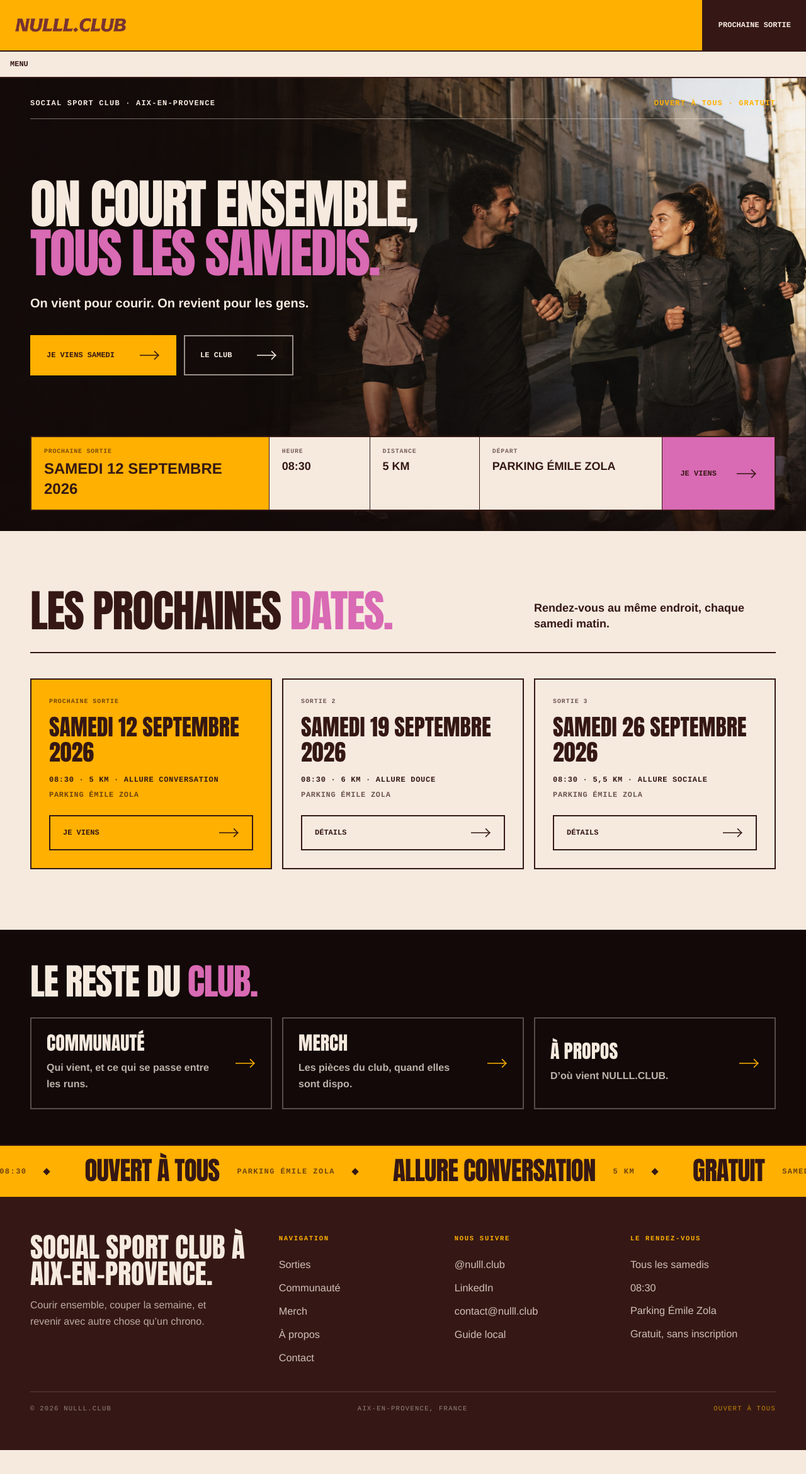
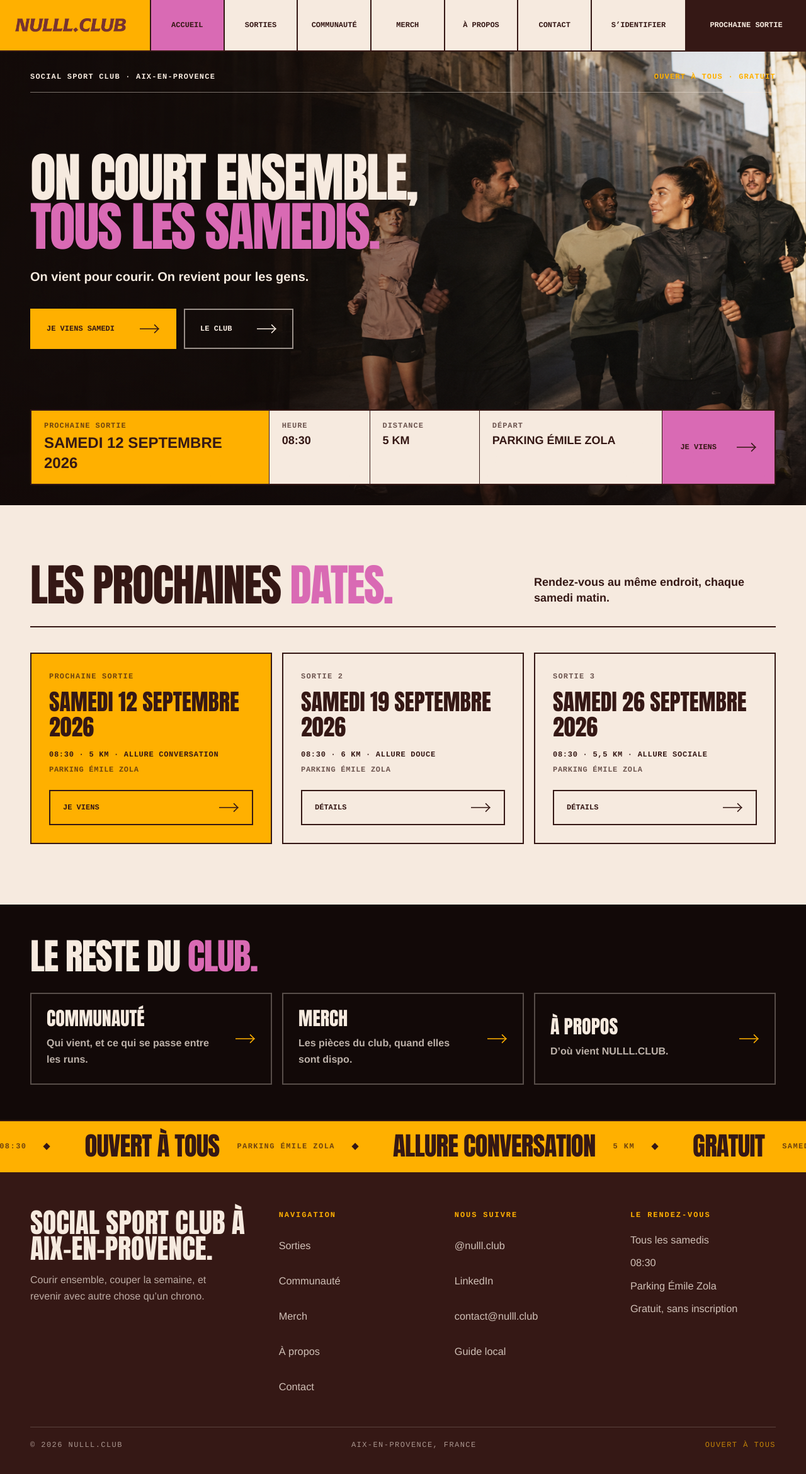
Before and after one commit to nulllclubcontact-fr/NULLL, a Next.js app: page /fr in a window 1280 px wide. Shown: the top 2340 px of the page at 63% size. Before the commit the page ends 2302 px from the top, so only its background shows below. Built offline with nearby package versions, Linux system fonts and the light colour scheme.

Commit message:
Améliore le responsive et l’accessibilité

```diff
--- a/components/countdown.tsx
+++ b/components/countdown.tsx
@@ -52,7 +52,7 @@ export function Countdown({ isoDate, centered = false }: { isoDate: string; cent
 
   return (
     <div className="countdown-shell">
-      <p className="font-mono text-[.65rem] font-black uppercase tracking-[.18em] opacity-55">Départ dans</p>
+      <p className="font-mono text-xs font-black uppercase tracking-[.18em] opacity-65">Départ dans</p>
       <div className={`mt-3 flex items-end gap-4 sm:gap-6 ${centered ? "justify-center" : ""}`}>
         {cells.map(([value, label], index) => (
           <div className="flex items-end gap-4 sm:gap-6" key={label}>
--- a/components/home-experience.tsx
+++ b/components/home-experience.tsx
@@ -30,7 +30,7 @@ export function HomeExperience({
   return (
     <>
       {/* ---------------- HERO ---------------- */}
-      <section className="relative overflow-hidden bg-[#120908] text-[#f6eadf]" aria-labelledby="home-title">
+      <section className="relative min-h-[calc(100svh-124px)] overflow-hidden bg-[#120908] text-[#f6eadf] xl:min-h-[calc(100svh-82px)]" aria-labelledby="home-title">
         <Image
           alt="Le groupe NULLL.CLUB court dans une rue d’Aix-en-Provence au lever du soleil"
           className="hero-photo object-cover object-[62%_center]"
@@ -39,7 +39,7 @@ export function HomeExperience({
           sizes="100vw"
           src="/assets/photos/hero-nulll-aix-v2.png"
         />
-        <div className="absolute inset-0 bg-[linear-gradient(100deg,rgba(18,9,8,.82)_0%,rgba(18,9,8,.55)_34%,rgba(18,9,8,.12)_62%,rgba(18,9,8,0)_100%)]" />
+        <div className="absolute inset-0 bg-[linear-gradient(100deg,rgba(18,9,8,.88)_0%,rgba(18,9,8,.68)_48%,rgba(18,9,8,.2)_100%)] sm:bg-[linear-gradient(100deg,rgba(18,9,8,.82)_0%,rgba(18,9,8,.55)_34%,rgba(18,9,8,.12)_62%,rgba(18,9,8,0)_100%)]" />
         <div className="absolute inset-x-0 bottom-0 h-1/3 bg-[linear-gradient(to_top,rgba(18,9,8,.75),transparent)]" />
 
         <div className="relative mx-auto flex max-w-[1800px] flex-col px-5 pb-5 pt-6 sm:px-8 sm:pb-8 sm:pt-8 xl:px-12">
@@ -48,7 +48,7 @@ export function HomeExperience({
             <span className="text-[#ffb000]">Ouvert à tous · Gratuit</span>
           </div>
 
-          <div className="max-w-3xl py-16 sm:py-24">
+          <div className="max-w-3xl py-12 sm:py-24">
             <h1 className="home-title font-display uppercase tracking-[-.03em]" id="home-title">
               <span className="hero-rise" style={{ animationDelay: "80ms" }}>On court ensemble,</span>
               <span className="hero-rise text-[#d96ab4]" style={{ animationDelay: "200ms" }}>tous les samedis.</span>
@@ -107,7 +107,7 @@ export function HomeExperience({
               <li key={run.id}>
                 <article className={`flex h-full flex-col justify-between gap-6 border-2 border-[#351815] p-6 sm:p-7 ${index === 0 ? "bg-[#ffb000]" : ""}`}>
                   <div>
-                    <p className="font-mono text-[.62rem] font-black uppercase tracking-[.1em] opacity-70">
+                    <p className="font-mono text-xs font-black uppercase tracking-[.1em] opacity-70">
                       {index === 0 ? "Prochaine sortie" : `Sortie ${index + 1}`}
                     </p>
                     <p className="mt-3 font-display text-3xl uppercase leading-none sm:text-4xl">{run.date}</p>
@@ -179,7 +179,7 @@ export function HomeExperience({
 function RunDatum({ emphasis = false, label, value }: { emphasis?: boolean; label: string; value: string }) {
   return (
     <div className={`${emphasis ? "bg-[#ffb000]" : ""} border-b border-[#351815] px-5 py-4 last:border-b-0 md:border-b-0 md:border-r`}>
-      <p className="font-mono text-[.62rem] font-black uppercase tracking-[.08em] opacity-65">{label}</p>
+      <p className="font-mono text-xs font-black uppercase tracking-[.08em] opacity-70">{label}</p>
       <p className={`${emphasis ? "text-xl sm:text-2xl" : "text-lg"} mt-1 font-black uppercase leading-tight`}>{value}</p>
     </div>
   );
--- a/components/site-shell.tsx
+++ b/components/site-shell.tsx
@@ -45,11 +45,11 @@ export function SiteHeader({
 
   return (
     <header className="sticky top-0 z-50 border-b-2 border-[#351815] bg-[#f6eadf]">
-      <div className="mx-auto grid min-h-20 w-full max-w-none grid-cols-[minmax(0,1fr)_auto] items-stretch 2xl:grid-cols-[280px_minmax(0,1fr)_170px_220px]">
+      <div className="mx-auto grid min-h-20 w-full max-w-none grid-cols-[minmax(0,1fr)_auto] items-stretch xl:grid-cols-[240px_minmax(0,1fr)_150px_190px] 2xl:grid-cols-[280px_minmax(0,1fr)_170px_220px]">
         <Link className="flex items-center border-r-2 border-[#351815] px-4 transition hover:bg-[#ffb000] sm:px-6" href={getRoute(locale, "home")}>
           <Image alt="NULLL.CLUB" className="h-auto w-36 sm:w-44" height={157} priority src="/assets/nulll-new/logo-burgundy.png" width={1225} />
         </Link>
-        <nav aria-label="Navigation principale" className="hidden min-w-0 grid-cols-6 font-mono text-xs font-black uppercase 2xl:grid">
+        <nav aria-label="Navigation principale" className="hidden min-w-0 grid-cols-6 font-mono text-xs font-black uppercase xl:grid">
           {copy.nav.map((item: { key: RouteKey; label: string }) => (
             <Link
               aria-current={item.key === current ? "page" : undefined}
@@ -65,7 +65,7 @@ export function SiteHeader({
         </nav>
         <Link
           aria-current={isIdentification ? "page" : undefined}
-          className={`hidden place-items-center border-r-2 border-[#351815] px-3 text-center font-mono text-xs font-black uppercase transition hover:bg-[#d96ab4] 2xl:grid ${
+          className={`hidden place-items-center border-r-2 border-[#351815] px-3 text-center font-mono text-xs font-black uppercase transition hover:bg-[#d96ab4] xl:grid ${
             isIdentification ? "bg-[#d96ab4]" : ""
           }`}
           href="/identification"
@@ -76,8 +76,8 @@ export function SiteHeader({
           <span className="sm:hidden">Courir</span><span className="hidden sm:inline">Prochaine sortie</span>
         </Link>
       </div>
-      <details className="border-t-2 border-[#351815] 2xl:hidden">
-        <summary className="cursor-pointer px-4 py-3 font-mono text-xs font-black uppercase">Menu</summary>
+      <details className="border-t-2 border-[#351815] xl:hidden">
+        <summary className="flex min-h-11 cursor-pointer items-center px-4 py-3 font-mono text-xs font-black uppercase">Menu</summary>
         <nav aria-label="Navigation mobile" className="grid border-t-2 border-[#351815] font-mono text-xs font-black uppercase">
           {copy.nav.map((item: { key: RouteKey; label: string }) => (
             <Link className={`border-b-2 border-[#351815] px-4 py-4 ${item.key === current ? "bg-[#d96ab4]" : ""}`} href={getRoute(locale, item.key)} key={item.key}>
@@ -96,7 +96,7 @@ export function SiteHeader({
 export function SiteFooter({ copy, locale }: { copy: ShellCopy; locale: Locale }) {
   return (
     <footer className="border-t-2 border-[#351815] bg-[#351815] text-[#f6eadf]">
-      <div className="mx-auto max-w-[1600px] px-5 py-12 sm:px-8 sm:py-14 xl:px-12">
+      <div className="mx-auto max-w-[1600px] px-5 py-10 sm:px-8 sm:py-14 xl:px-12">
         <div className="grid gap-10 lg:grid-cols-[1.5fr_1fr_1fr_1fr] lg:gap-12">
           <div>
             <p className="max-w-[13ch] font-display text-[clamp(2rem,3.4vw,2.9rem)] uppercase leading-[.96] [overflow-wrap:normal]">
@@ -129,7 +129,7 @@ export function SiteFooter({ copy, locale }: { copy: ShellCopy; locale: Locale }
           />
 
           <div>
-            <p className="font-mono text-[.66rem] font-black uppercase tracking-[.16em] text-[#ffb000]">Le rendez-vous</p>
+            <p className="font-mono text-xs font-black uppercase tracking-[.16em] text-[#ffb000]">Le rendez-vous</p>
             <ul className="mt-5 space-y-3 text-[1.02rem] text-[#f6eadf]/80">
               <li>Tous les samedis</li>
               <li>08:30</li>
@@ -139,7 +139,7 @@ export function SiteFooter({ copy, locale }: { copy: ShellCopy; locale: Locale }
           </div>
         </div>
 
-        <div className="mt-10 flex flex-col gap-3 border-t border-[#f6eadf]/20 pt-5 font-mono text-[.66rem] uppercase tracking-[.12em] text-[#f6eadf]/50 sm:flex-row sm:items-center sm:justify-between">
+        <div className="mt-10 flex flex-col gap-3 border-t border-[#f6eadf]/20 pt-5 font-mono text-xs uppercase tracking-[.12em] text-[#f6eadf]/60 sm:flex-row sm:items-center sm:justify-between">
           <span>© 2026 NULLL.CLUB</span>
           <span>Aix-en-Provence, France</span>
           <span className="text-[#ffb000]/70">Ouvert à tous</span>
@@ -152,12 +152,12 @@ export function SiteFooter({ copy, locale }: { copy: ShellCopy; locale: Locale }
 function FooterColumn({ title, links }: { title: string; links: Array<{ href: string; label: string }> }) {
   return (
     <div>
-      <p className="font-mono text-[.66rem] font-black uppercase tracking-[.16em] text-[#ffb000]">{title}</p>
+      <p className="font-mono text-xs font-black uppercase tracking-[.16em] text-[#ffb000]">{title}</p>
       <ul className="mt-5 space-y-3">
         {links.map((link) => (
           <li key={link.href}>
             <Link
-              className="text-[1.02rem] text-[#f6eadf]/80 transition-colors hover:text-[#f6eadf] focus-visible:outline-2 focus-visible:outline-offset-4 focus-visible:outline-[#ffb000]"
+              className="inline-flex min-h-11 items-center py-2 text-[1.02rem] text-[#f6eadf]/80 transition-colors hover:text-[#f6eadf] focus-visible:outline-2 focus-visible:outline-offset-4 focus-visible:outline-[#ffb000]"
               href={link.href}
             >
               {link.label}
@@ -190,9 +190,9 @@ export function HeroPanel({
 }) {
   return (
     <section className="mx-auto grid w-full max-w-none gap-6 px-4 py-8 sm:px-6 xl:grid-cols-[minmax(0,1fr)_minmax(360px,0.68fr)] xl:px-8 xl:py-12">
-      <div className="border-2 border-[#351815] bg-[#f6eadf] p-6 shadow-[8px_8px_0_#d96ab4] xl:p-10">
+      <div className="min-w-0 border-2 border-[#351815] bg-[#f6eadf] p-5 shadow-[6px_6px_0_#d96ab4] sm:p-6 sm:shadow-[8px_8px_0_#d96ab4] xl:p-10">
         <p className="inline-flex border-2 border-[#351815] bg-[#ffb000] px-3 py-2 font-mono text-xs font-black uppercase">{stamp} / {label}</p>
-        <h1 className="mt-8 max-w-4xl font-display text-[clamp(3.4rem,7.5vw,7.4rem)] uppercase leading-[0.94]">{title}</h1>
+        <h1 className="mt-6 max-w-4xl font-display text-[clamp(2.8rem,7.5vw,7.4rem)] uppercase leading-[0.94] sm:mt-8">{title}</h1>
         <p className="mt-6 max-w-2xl text-lg font-bold leading-tight text-[#351815]/80 xl:text-xl">{intro}</p>
         <div className="mt-8 flex flex-col gap-4 sm:flex-row">{actions}</div>
         <div className="mt-10 grid gap-4 md:grid-cols-3">
@@ -205,7 +205,7 @@ export function HeroPanel({
         </div>
       </div>
       <div className="overflow-hidden border-2 border-[#351815] bg-[#351815] p-3">
-        <PosterPhoto alt={imageAlt} className="min-h-[460px] xl:min-h-[640px]" priority src={image} stamp="AIX" />
+        <PosterPhoto alt={imageAlt} className="min-h-[320px] sm:min-h-[460px] xl:min-h-[640px]" priority src={image} stamp="AIX" />
       </div>
     </section>
   );
```
Also changed, not shown: app/[locale]/runs/page.tsx (+8 -8 lines).
